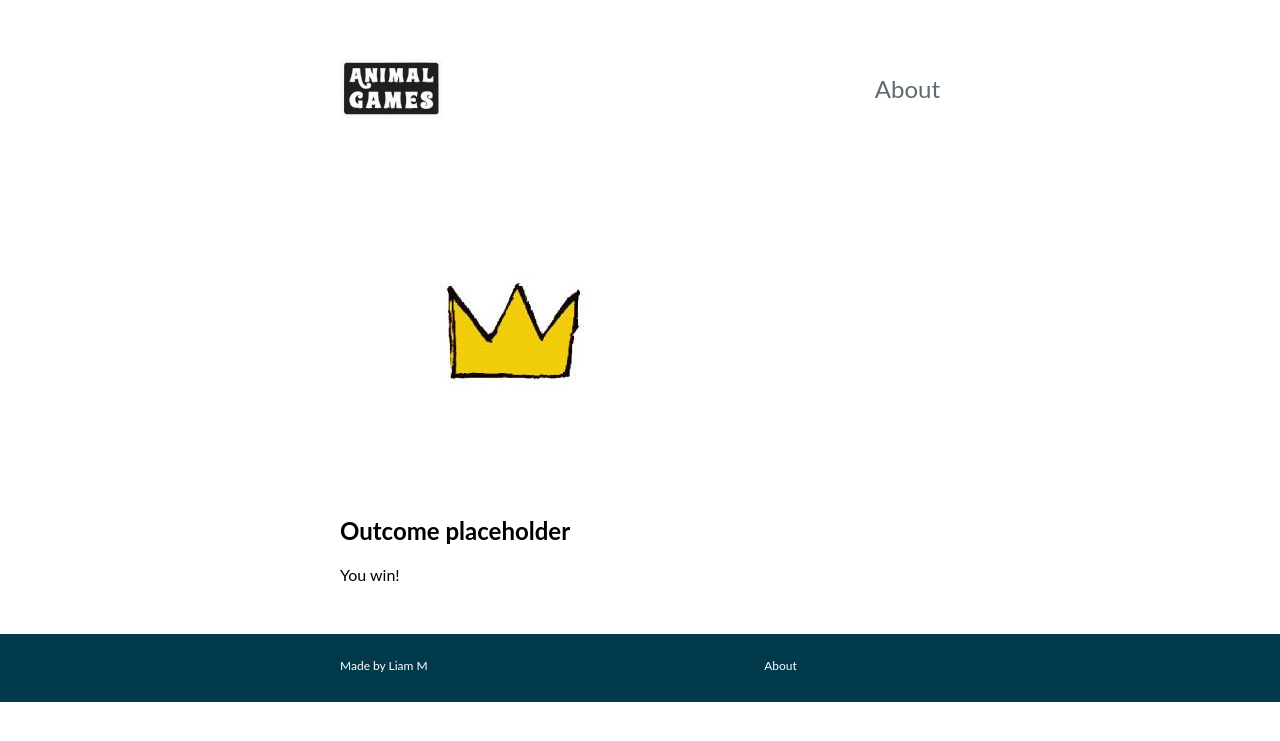
After one commit to twoutrigger/animal-game-gpt, a Flask app: page /outcome/1/1 in a window 1280 px wide. The commit adds this page. Shown: the top 741 px of the page. Run offline with Flask 3, Linux system fonts and the light colour scheme.

Commit message:
add outcome page

```diff
--- a/app.py
+++ b/app.py
@@ -9,6 +9,8 @@ def create_app():
     @app.route("/", methods=["GET"])
     def home():
 
+        # need to manage list of animals, games, and outcomes
+        # need to manage steps
         entries = [1,2,3]
 
         return render_template("home.html", entries=entries)
@@ -37,4 +39,11 @@ def create_app():
 
         return render_template("faceoff.html")
 
+    @app.route("/outcome/<animal>/<game>", methods=["GET"])
+    def outcome(animal, game):
+
+        outcome = 'You win!'
+
+        return render_template("outcome.html", outcome=outcome)
+
     return app
--- a/static/css/styles.css
+++ b/static/css/styles.css
@@ -57,6 +57,12 @@ body {
 }
 
 .image_about {
+    max-width: 640px;
+    margin: 0 auto;
+    padding: 0 20px;
+}
+
+.image_outcome {
     max-width: 640px;
     margin: 0 auto;
     padding: 0 20px;
--- /dev/null
+++ b/templates/outcome.html
@@ -0,0 +1,18 @@
+{% extends "base.html" %}
+
+{% block content %}
+
+<!-- need to add image(s) -->
+<!-- need to add text summarizing outcome -->
+<!-- need to add button to play another game, or go back to Home -->
+
+<section>
+    <img class="image_outcome" src="/static/placeholder.jpg" alt="Outcome Image">
+</section>
+<br>
+<section>
+    <h1>Outcome placeholder</h1>
+    </h1> {{ outcome }} </h1>
+</section>
+
+{% endblock %}
```
